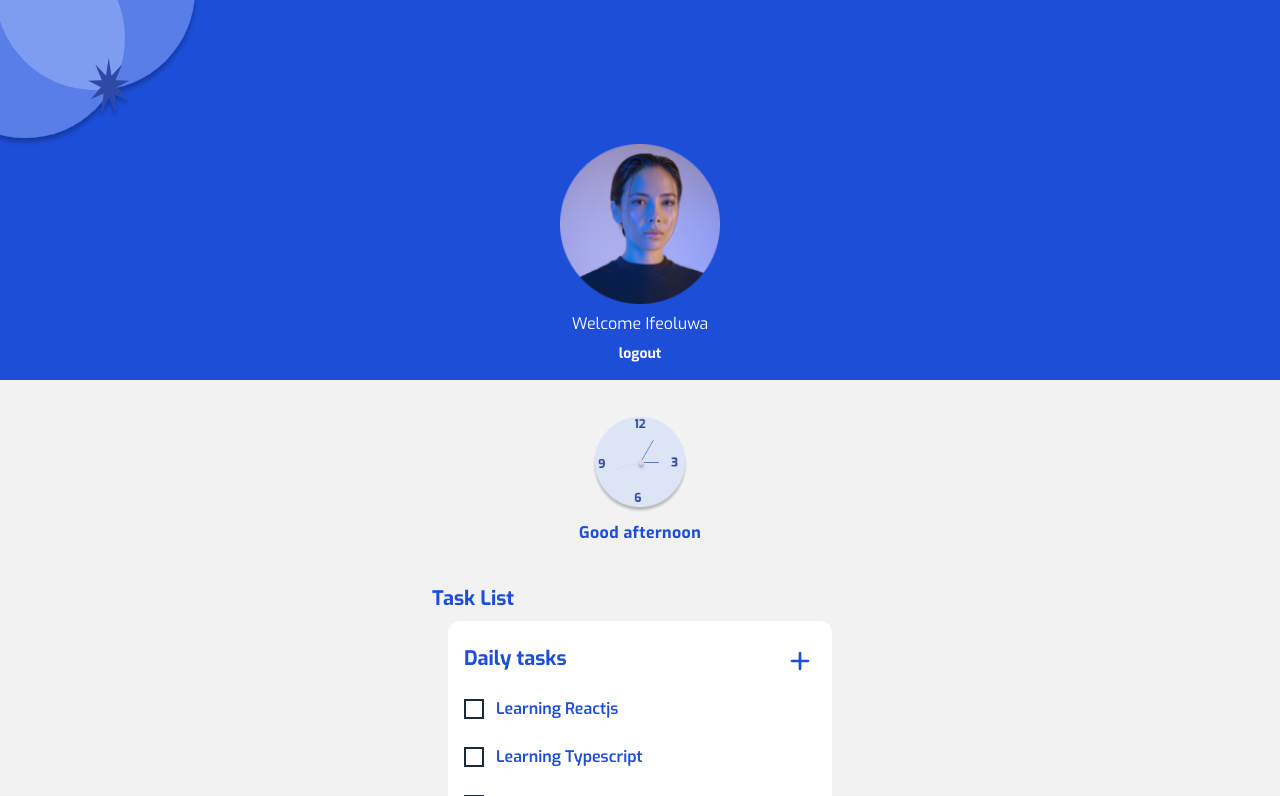
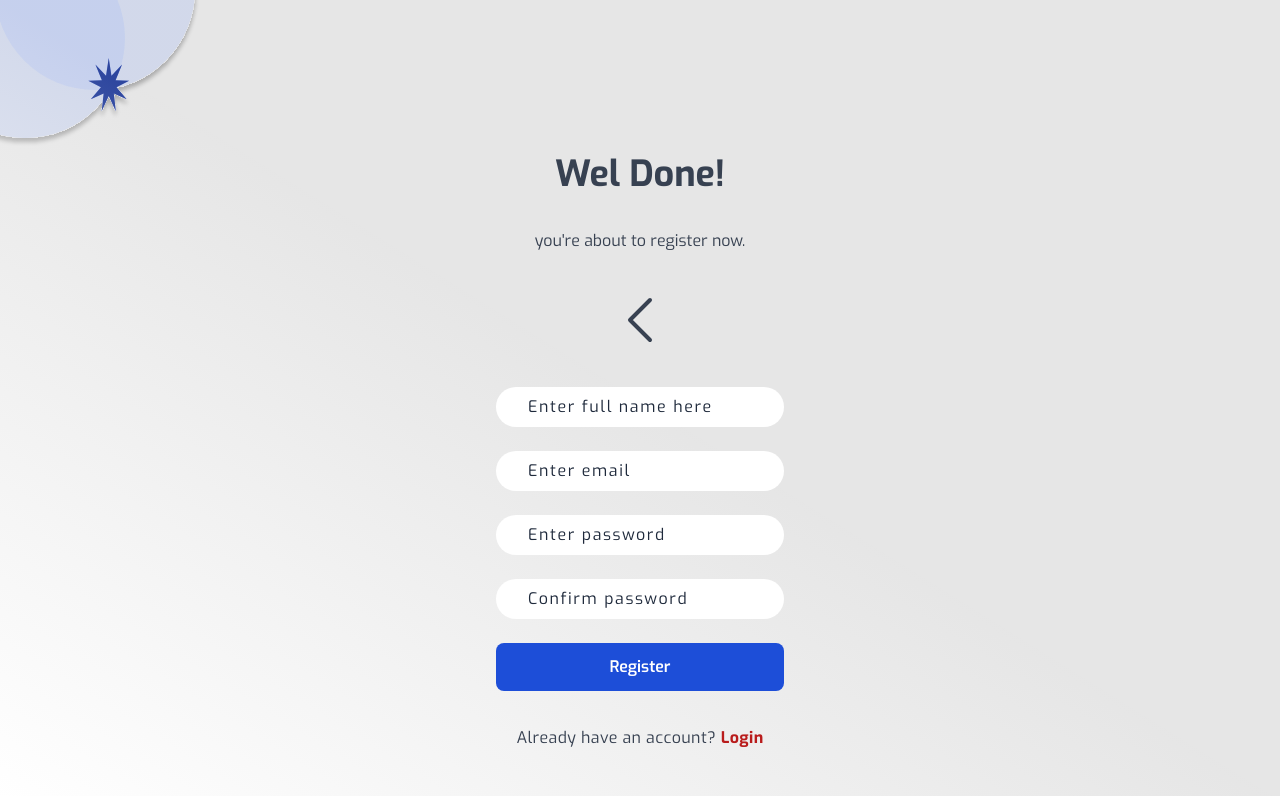
Before and after one commit to ifeoluwah21/todo-app, a React (Vite) app: page /auth in a window 1280 px wide. Shown: the top 796 px of the page. Built offline with nearby package versions, Linux system fonts and the light colour scheme.

Commit message:
created routes

```diff
--- a/index.html
+++ b/index.html
@@ -1,5 +1,5 @@
 <!DOCTYPE html>
-<html lang="en">
+<html lang="en" class="scroll-smooth">
 
 <head>
   <meta charset="UTF-8" />
--- a/package.json
+++ b/package.json
@@ -9,9 +9,11 @@
     "preview": "vite preview"
   },
   "dependencies": {
+    "@types/react-router-dom": "^5.3.3",
     "prettier": "^2.8.1",
     "react": "^18.2.0",
-    "react-dom": "^18.2.0"
+    "react-dom": "^18.2.0",
+    "react-router-dom": "^6.6.1"
   },
   "devDependencies": {
     "@types/react": "^18.0.26",
--- a/src/App.tsx
+++ b/src/App.tsx
@@ -9,28 +9,60 @@ import Clock from "./components/UIs/Clock";
 import clock from "./assets/clock.png";
 import Wrapper from "./components/UIs/Wrapper";
 import TodoList from "./components/Todos/TodoList";
+import {
+	Route,
+	RouterProvider,
+	createBrowserRouter,
+	createRoutesFromElements,
+} from "react-router-dom";
+import Home from "./Pages/Home";
+import Auth from "./Pages/Auth";
+import RootLayout from "./Pages/RootLayout";
+import UserTodos from "./Pages/UserTodos";
+
+const router = createBrowserRouter(
+	createRoutesFromElements(
+		<Route
+			path="/"
+			element={<RootLayout />}>
+			<Route
+				index
+				element={<Home />}
+			/>
+			<Route
+				path="auth"
+				element={<Auth />}
+			/>
+			<Route
+				path="user"
+				element={<UserTodos />}
+			/>
+		</Route>
+	)
+);
 
 function App() {
 	return (
-		<main className="bg-hero-pattern font-exo bg-no-repeat bg-left-top">
-			{/* <Button
-				onClickHandler={(event) => {}}
-				className="border-none"
-				type={"button"}>
-				Click
-			</Button> */}
-			{/* <HomeSection /> */}
-			{/* <Registration /> */}
-			{/* <Login /> */}
-			<Profile
-				img={img}
-				name={"Ifeoluwa"}
-			/>
-			<Wrapper>
-				<Clock img={clock} />
-				<TodoList />
-			</Wrapper>
-		</main>
+		// <main className="bg-hero-pattern font-exo bg-no-repeat bg-left-top">
+		// 	{/* <Button
+		// 		onClickHandler={(event) => {}}
+		// 		className="border-none"
+		// 		type={"button"}>
+		// 		Click
+		// 	</Button> */}
+		// 	{/* <HomeSection /> */}
+		// 	{/* <Registration /> */}
+		// 	{/* <Login /> */}
+		// 	<Profile
+		// 		img={img}
+		// 		name={"Ifeoluwa"}
+		// 	/>
+		// 	<Wrapper>
+		// 		<Clock img={clock} />
+		// 		<TodoList />
+		// 	</Wrapper>
+		// </main>
+		<RouterProvider router={router} />
 	);
 }
 
--- /dev/null
+++ b/src/Pages/Auth.tsx
@@ -0,0 +1,14 @@
+import React from "react";
+import Registration from "../components/Auth/Registration";
+import Login from "../components/Auth/Login";
+
+const Auth: React.FC = () => {
+	return (
+		<>
+			<Registration />
+			<Login />
+		</>
+	);
+};
+
+export default Auth;
--- /dev/null
+++ b/src/Pages/Home.tsx
@@ -0,0 +1,8 @@
+import React from "react";
+import HomeSection from "../components/home/HomeSection";
+
+const Home: React.FC = () => {
+	return <HomeSection />;
+};
+
+export default Home;
--- /dev/null
+++ b/src/Pages/RootLayout.tsx
@@ -0,0 +1,12 @@
+import React from "react";
+import { Outlet } from "react-router-dom";
+
+const RootLayout: React.FC = () => {
+	return (
+		<main className="bg-hero-pattern min-h-screen w-full font-exo bg-no-repeat bg-left-top bg-pry-02">
+			<Outlet />
+		</main>
+	);
+};
+
+export default RootLayout;
--- /dev/null
+++ b/src/Pages/UserTodos.tsx
@@ -0,0 +1,24 @@
+import React from "react";
+import Profile from "../components/Profile/Profile";
+import Wrapper from "../components/UIs/Wrapper";
+import img from "../assets/avatar.png";
+import Clock from "../components/UIs/Clock";
+import clock from "../assets/clock.png";
+import TodoList from "../components/Todos/TodoList";
+
+const UserTodos: React.FC = () => {
+	return (
+		<>
+			<Profile
+				img={img}
+				name={"Ifeoluwa"}
+			/>
+			<Wrapper>
+				<Clock img={clock} />
+				<TodoList />
+			</Wrapper>
+		</>
+	);
+};
+
+export default UserTodos;
--- a/src/components/UIs/Input.tsx
+++ b/src/components/UIs/Input.tsx
@@ -1,11 +1,17 @@
-import React, { useRef } from "react";
+import React, { HTMLInputTypeAttribute, useRef } from "react";
 
 const Input: React.FC<{
 	type: React.HTMLInputTypeAttribute;
 	placeholder: string;
 	label: string;
-}> = React.forwardRef((props) => {
-	const inputRef = useRef<HTMLInputElement>(null);
+}> = React.forwardRef<
+	HTMLInputElement,
+	{
+		type: React.HTMLInputTypeAttribute;
+		placeholder: string;
+		label: string;
+	}
+>((props, ref) => {
 	return (
 		<>
 			<label
@@ -14,7 +20,7 @@ const Input: React.FC<{
 				{props.label}
 			</label>
 			<input
-				ref={inputRef}
+				ref={ref}
 				id={props.label}
 				type={props.type}
 				placeholder={props.placeholder}
--- a/src/components/home/HomeSection.tsx
+++ b/src/components/home/HomeSection.tsx
@@ -1,12 +1,14 @@
 import React from "react";
 import hero from "../../assets/hero-logo.png";
 import Button from "../UIs/Button";
+import { Link, useNavigate } from "react-router-dom";
 
 const HomeSection: React.FC = () => {
+	const navigate = useNavigate();
 	return (
 		<section
 			className={
-				"font-exo text-gray-700 grid place-content-center min-w-full py-20 bg-gradient-to-bl from-pry-02 via-pry-02 to-pry-03"
+				"font-exo text-gray-700 grid place-content-center mx-auto w-80 py-20 "
 			}>
 			<img
 				src={hero}
@@ -21,7 +23,9 @@ const HomeSection: React.FC = () => {
 				steps your are all set for the whole week, or a month. It is up to you.
 			</p>
 			<Button
-				onClickHandler={(event) => {}}
+				onClickHandler={(event) => {
+					navigate("Auth", { replace: true });
+				}}
 				className="border-none capitalize"
 				type={"button"}>
 				Get Started
```
Also changed, not shown: 1 other file (tests, documents, lock files or other folders).
